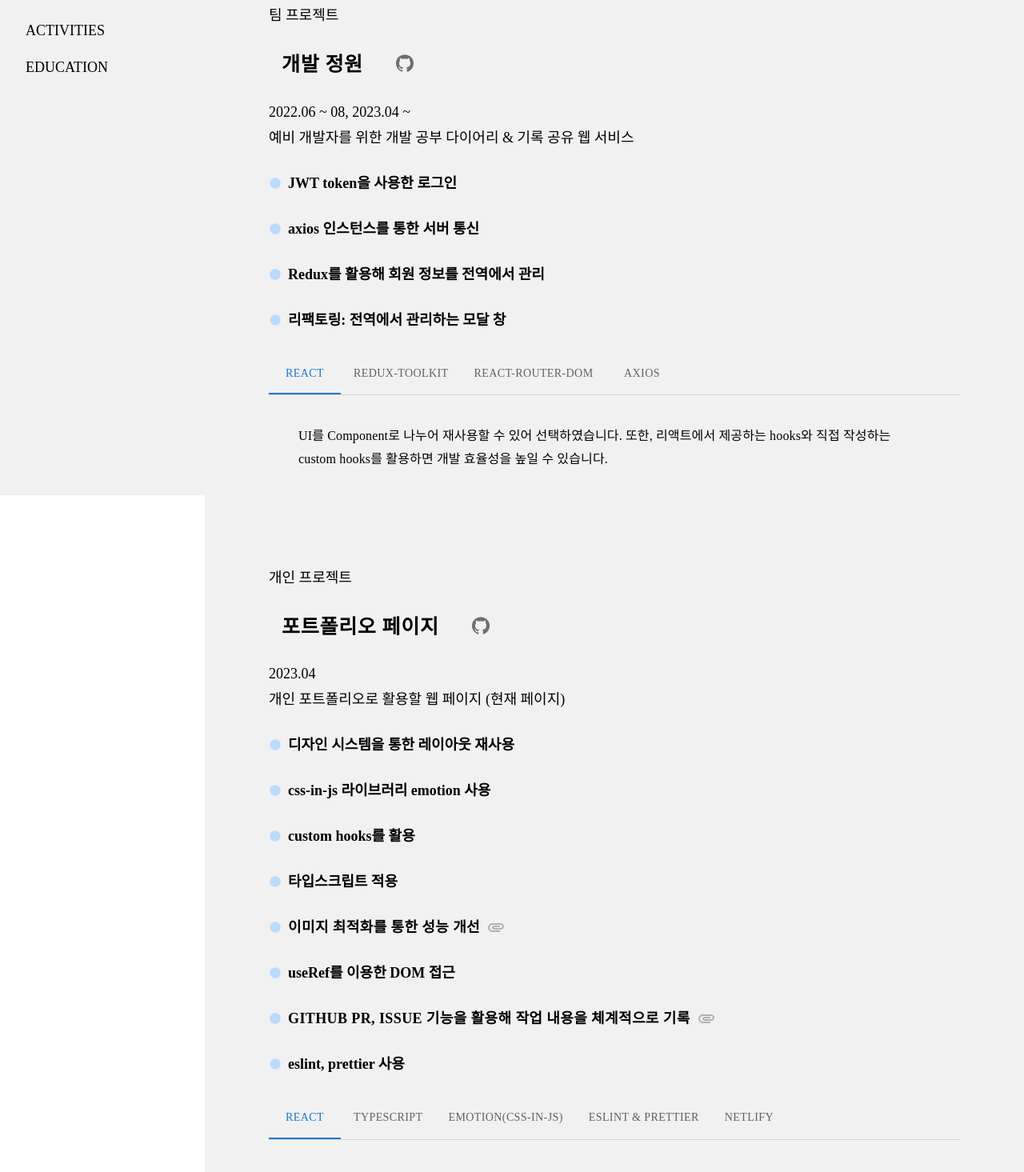
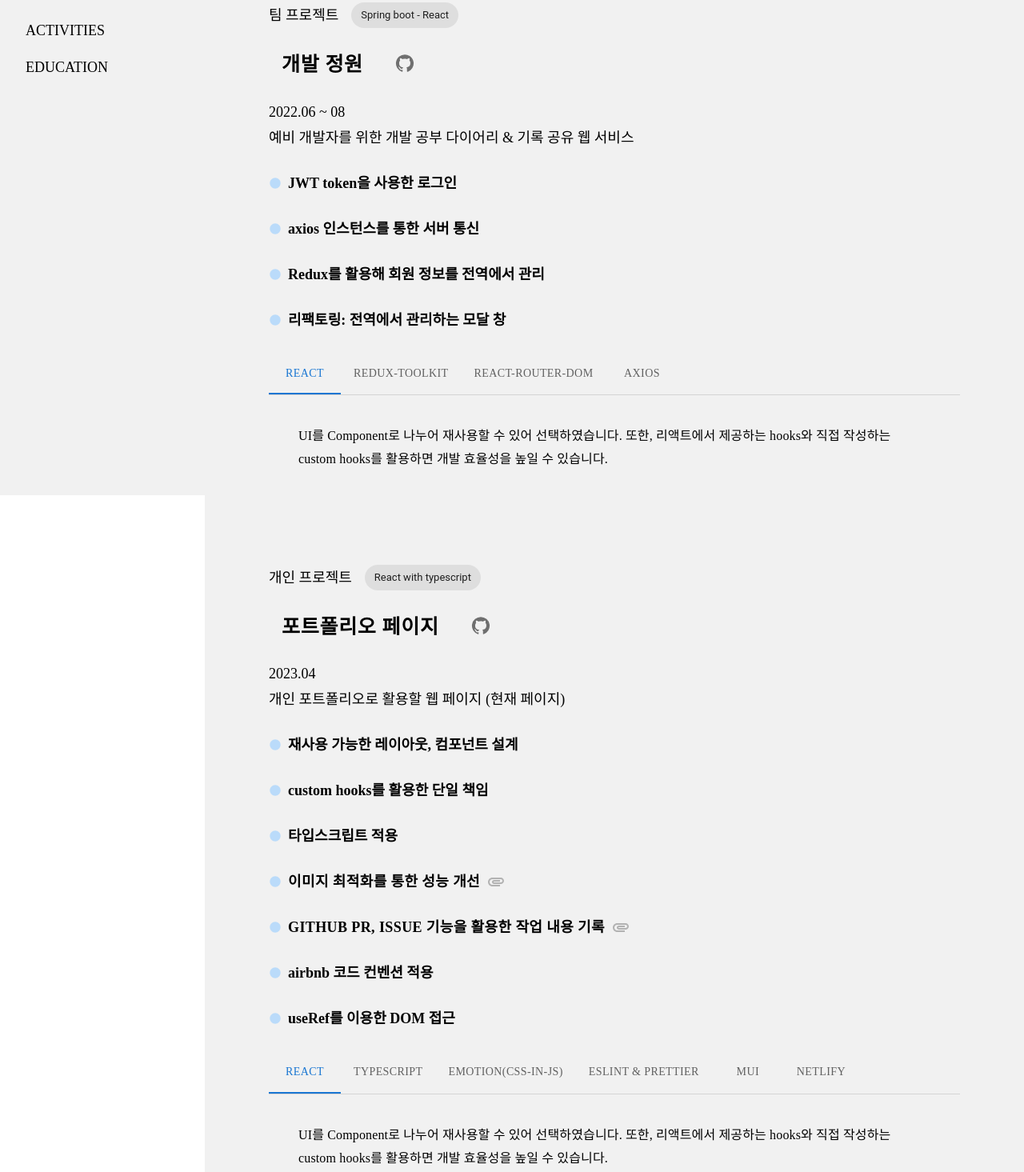
Before and after one commit to hailey-hy/new-personal-portfolio, a React (Create React App) app: page / in a window 1280 px wide. Shown: the part 981-2446 px from the top of the page at 80% size. Built offline with nearby package versions, Linux system fonts and the light colour scheme; a web font is replaced by a local one.

Commit message:
feat: 주요 사용 기술을 표시하는 Chip 추가

```diff
--- a/src/components/article/Article.tsx
+++ b/src/components/article/Article.tsx
@@ -7,6 +7,7 @@ import { TabPanelProps } from 'components/tabs/SkillsTab';
 import ArticleTitleUrl from './ArticleTitleUrl';
 import { articleStyle, spanRowStyle } from './Style';
 import ArticleTitleContainer from './ArticleTitleContainer';
+import Chip from '@mui/material/Chip';
 
 export interface ArticlePropsType {
     title: string;
@@ -15,6 +16,7 @@ export interface ArticlePropsType {
     subtitle: string;
     term: string;
     group: string;
+    tool?: string;
     detail: string[];
     tabContents?: TabPanelProps[];
     tabLables?: string[];
@@ -32,6 +34,7 @@ const Article = ({ articleProp }: ArticlePropType) => {
         subtitle,
         term,
         group,
+        tool,
         detail,
         tabContents,
         tabLables,
@@ -51,6 +54,7 @@ const Article = ({ articleProp }: ArticlePropType) => {
             <article css={articleStyle}>
                 <span>
                     <h4>{group}</h4>
+
                     <ArticleTitleContainer>
                         <ArticleTitleUrl title={title} url={url} />
                     </ArticleTitleContainer>
@@ -67,7 +71,10 @@ const Article = ({ articleProp }: ArticlePropType) => {
         return (
             <article css={articleStyle}>
                 <span>
-                    <h4>{group}</h4>
+                    <span css={spanRowStyle}>
+                        <h4>{group}</h4>
+                        <Chip label={tool} />
+                    </span>
                     <ArticleTitleContainer>
                         <ArticleTitleUrl title={title} url={url} />
                         <ArticleGithubUrl githubUrl={githubUrl} title={title} />
--- a/src/constants/ArticleConstants.ts
+++ b/src/constants/ArticleConstants.ts
@@ -4,8 +4,9 @@ export const PROJECT = [
         url: 'https://devroadmap.netlify.app/signin',
         githubUrl: 'https://github.com/hailey-hy/devroadmap-front',
         subtitle: '예비 개발자를 위한 개발 공부 다이어리 & 기록 공유 웹 서비스',
-        term: '2022.06 ~ 08, 2023.04 ~',
+        term: '2022.06 ~ 08',
         group: '팀 프로젝트',
+        tool: 'Spring boot - React',
         detail: [
             'JWT token을 사용한 로그인',
             'axios 인스턴스를 통한 서버 통신',
@@ -44,15 +45,15 @@ export const PROJECT = [
         subtitle: '개인 포트폴리오로 활용할 웹 페이지 (현재 페이지)',
         term: '2023.04',
         group: '개인 프로젝트',
+        tool: 'React with typescript',
         detail: [
-            '디자인 시스템을 통한 레이아웃 재사용',
-            'css-in-js 라이브러리 emotion 사용',
-            'custom hooks를 활용',
+            '재사용 가능한 레이아웃, 컴포넌트 설계',
+            'custom hooks를 활용한 단일 책임',
             '타입스크립트 적용',
             '<https://github.com/hailey-hy/new-personal-portfolio/issues/37>이미지 최적화를 통한 성능 개선',
+            '<https://github.com/hailey-hy/new-personal-portfolio/pull/35>github PR, issue 기능을 활용한 작업 내용 기록',
+            'airbnb 코드 컨벤션 적용',
             'useRef를 이용한 DOM 접근',
-            '<https://github.com/hailey-hy/new-personal-portfolio/pull/35>github PR, issue 기능을 활용해 작업 내용을 체계적으로 기록',
-            'eslint, prettier 사용',
         ],
         tabContents: [
             {
@@ -77,6 +78,10 @@ export const PROJECT = [
             },
             {
                 index: 4,
+                children: 'UI 라이브러리입니다.',
+            },
+            {
+                index: 5,
                 children:
                     'github을 기반으로 배포를 도와줍니다. 정해둔 branch에 새로운 push가 생기면 자동으로 배포를 시작하고, lighthouse로 성능 측정도 동시에 할 수 있어 선택하였습니다. ',
             },
@@ -86,6 +91,7 @@ export const PROJECT = [
             'typescript',
             'Emotion(CSS-in-JS)',
             'Eslint & Prettier',
+            'Mui',
             'Netlify',
         ],
     },
@@ -96,6 +102,7 @@ export const PROJECT = [
         subtitle: '친구들의 특별한 날, 선물 준비를 도와주는 웹 서비스',
         term: '2023.06 ~ 개발중',
         group: '팀 프로젝트',
+        tool: 'Spring boot - Next with typescript',
         detail: [
             'Atomic 디자인 패턴 적용',
             '<https://gift-checker-storybook.vercel.app/?path=/docs/design-systems-atoms-inputtext--docs>storybook을 활용한 UI 컴포넌트 개발',
```
